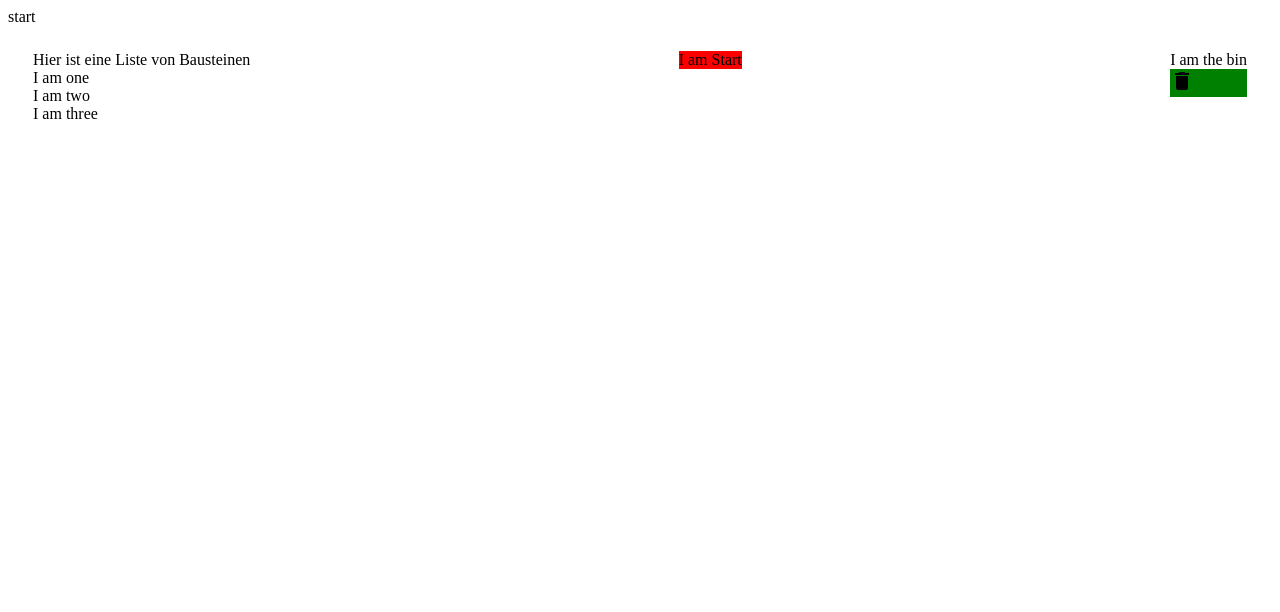
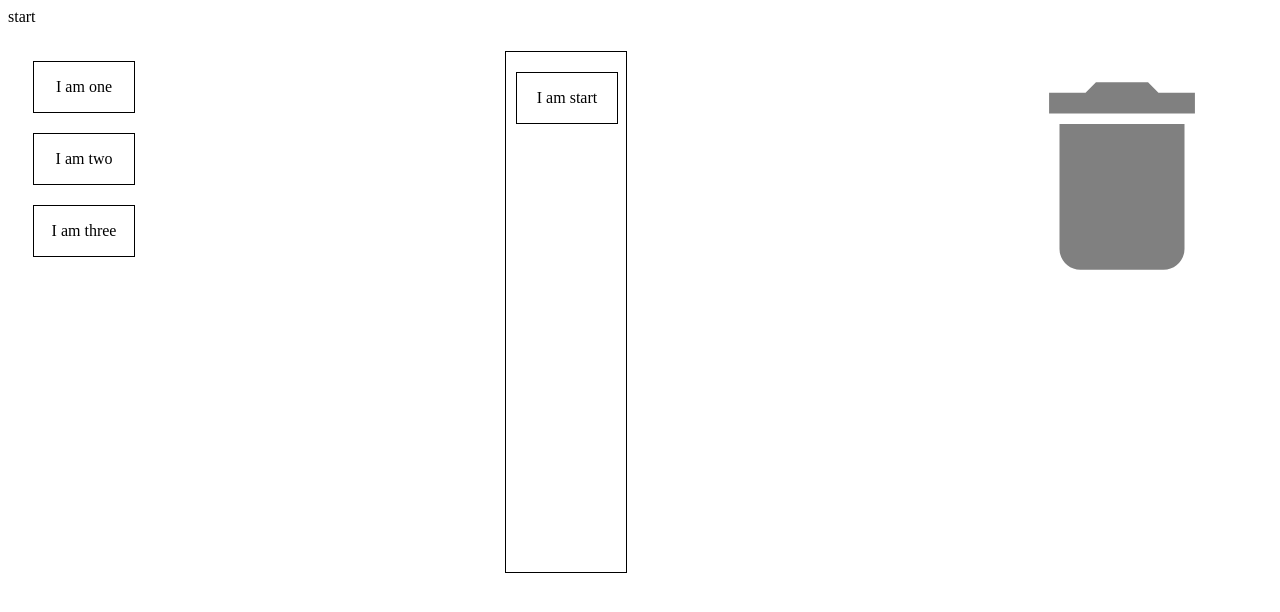
Before and after one commit to LMU-TINA-ABT/dndplayground, a React (Create React App) app: page / in a window 1280 px wide. Shown: the top 612 px of the page. Built offline with nearby package versions, Linux system fonts and the light colour scheme.

Commit message:
zwischenstand

```diff
--- a/src/App.tsx
+++ b/src/App.tsx
@@ -1,47 +1,61 @@
 import React, {useState} from 'react';
-import {closestCenter, DndContext, DragOverlay, rectIntersection} from '@dnd-kit/core';
-import {Draggable} from './components/draggable/Draggable';
+import {
+    closestCenter,
+    DndContext,
+    DragOverlay,
+    KeyboardSensor,
+    PointerSensor,
+    useSensor,
+    useSensors
+} from '@dnd-kit/core';
+import {BuildingBlock} from './components/draggable/BuildingBlock';
 import {Stack} from "@mui/material";
-import {Droppable} from "./components/droppable/Droppable";
-import {Item, ItemProps} from "./components/draggable/Item";
-import {arrayMove} from "@dnd-kit/sortable";
+import {AlgorithmContainer} from "./components/droppable/AlgorithmContainer";
+import {ItemProps, MyItem} from "./components/draggable/MyItem";
+import {arrayMove, sortableKeyboardCoordinates} from "@dnd-kit/sortable";
 import {Bin} from "./components/droppable/Bin";
 
 function App() {
     const [activeId, setActiveId] = useState("null");
-    const [active, setActive] = useState(true);
-    const [items, setItems] = useState<ItemProps[]>([{id: "Start"}]);
+    const [isActive, setIsActive] = useState(true);
+    const [items, setItems] = useState<ItemProps[]>([]);
     const [number, setNumber] = useState<number>(1);
     const [myText, setMyText] = useState<string>("start");
 
+    const sensors = useSensors(
+        useSensor(PointerSensor),
+        useSensor(KeyboardSensor, {
+            coordinateGetter: sortableKeyboardCoordinates
+        })
+    );
+
     return (
-        <DndContext onDragEnd={handleDragEnd} onDragStart={handleDragStart} onDragOver={handleDragOver} collisionDetection={closestCenter}>
+        <DndContext onDragEnd={handleDragEnd} onDragStart={handleDragStart} onDragOver={handleDragOver}
+                    collisionDetection={closestCenter} sensors={sensors}>
             <div>{myText}</div>
             <Stack direction={"row"} spacing={6} justifyContent={"space-between"}>
                 <div style={{margin: "25px"}}>
-                    Hier ist eine Liste von Bausteinen
                     <Stack direction={"column"}>
-                        <Draggable id="one" isInAlgorithm={false}/>
-                        <Draggable id="two" isInAlgorithm={false}/>
-                        <Draggable id="three" isInAlgorithm={false}/>
+                        <BuildingBlock id="one" isInAlgorithm={false}/>
+                        <BuildingBlock id="two" isInAlgorithm={false}/>
+                        <BuildingBlock id="three" isInAlgorithm={false}/>
                     </Stack>
                 </div>
                 <div style={{margin: "25px"}}>
-                    <Droppable id={"droppable"} items={items}></Droppable>
+                    <AlgorithmContainer id={"algorithmContainer"} items={items}></AlgorithmContainer>
                 </div>
                 <div style={{margin: "25px"}}>
-                    I am the bin
                     <Bin id={"bin"}></Bin>
                 </div>
             </Stack>
             <DragOverlay>
-                {active ? <Item id={activeId}/> : null}
+                {isActive ? <MyItem isOverlay={true} id={activeId}/> : null}
             </DragOverlay>
         </DndContext>
     );
 
     function handleDragStart(event: any) {
-        setActive(true);
+        setIsActive(true);
         setActiveId(event.active.id);
     }
 
@@ -58,7 +72,7 @@ function App() {
     function handleDragEnd(event: any) {
         const {over, active} = event;
 
-        setActive(false);
+        setIsActive(false);
 
         if (over && over.id === "bin" && active.data.current.isInAlgorithm) {
             const newItems = [...items];
@@ -69,7 +83,7 @@ function App() {
         if (over && over.id !== "bin" && !active.data.current.isInAlgorithm) {
             const index = items.indexOf(items.find(item => item.id === over.id)!);
             const newItems = [...items];
-            newItems.splice(index, 0, {id: active.id + getNumber()})
+            newItems.splice(index, 0, {id: active.id + getNumber(), isOverlay:false})
             setItems(newItems);
         } else if (over && over.id !== "bin") {
             if (active.id !== over.id) {
--- /dev/null
+++ b/src/components/draggable/AlgorithmBlock.tsx
@@ -0,0 +1,39 @@
+import React from 'react';
+import {MyItem} from "./MyItem";
+import {useSortable} from "@dnd-kit/sortable";
+import {CSS} from '@dnd-kit/utilities';
+
+type DraggableProps = {
+    id: string,
+    isInAlgorithm: boolean,
+    isNonDraggable?: boolean
+}
+
+export const AlgorithmBlock: React.FC<DraggableProps> = (props: DraggableProps) => {
+    const {
+        isOver,
+        attributes,
+        listeners,
+        setNodeRef: useAlgorithmBlockRef,
+        transform,
+        transition
+    } = useSortable({
+        id: props.id,
+        data: {isInAlgorithm: props.isInAlgorithm},
+        disabled: props.isNonDraggable
+    });
+
+
+    const style = {
+        transform: CSS.Transform.toString(transform),
+        transition,
+    };
+
+    return (
+        <div ref={useAlgorithmBlockRef} style={style} {...attributes} {...listeners}>
+            <MyItem isOverlay={false} id={props.id} isOver={isOver}/>
+        </div>
+    );
+};
+
+export default AlgorithmBlock;
--- a/src/components/draggable/Draggable.tsx
+++ b/src/components/draggable/BuildingBlock.tsx
@@ -1,13 +1,13 @@
-import React, {useRef} from 'react';
+import React from 'react';
 import {useDraggable} from '@dnd-kit/core';
-import {Item} from "./Item";
+import {MyItem} from "./MyItem";
 
 type DraggableProps = {
     id: string,
     isInAlgorithm: boolean
 }
 
-export const Draggable: React.FC<DraggableProps> = (props: DraggableProps) => {
+export const BuildingBlock: React.FC<DraggableProps> = (props: DraggableProps) => {
     const {attributes, listeners, setNodeRef, transform} = useDraggable({
         id: props.id,
         data: {isInAlgorithm: props.isInAlgorithm}
@@ -20,9 +20,9 @@ export const Draggable: React.FC<DraggableProps> = (props: DraggableProps) => {
 
     return (
         <div ref={setNodeRef} style={style} {...listeners} {...attributes}>
-            <Item id={props.id} />
+            <MyItem id={props.id} isOverlay={false} />
         </div>
     );
 };
 
-export default Draggable;
+export default BuildingBlock;
--- a/src/components/draggable/Item.tsx
+++ /dev/null
@@ -1,10 +0,0 @@
-
-export type ItemProps = {
-    id: string;
-}
-
-export const Item: React.FC<ItemProps> = (props: ItemProps) => {
-    return(
-        <div>I am {props.id}</div>
-    )
-}
--- /dev/null
+++ b/src/components/draggable/MyItem.tsx
@@ -0,0 +1,35 @@
+
+export type ItemProps = {
+    id: string;
+    isOverlay: boolean;
+    isOver?: boolean;
+}
+
+export const MyItem: React.FC<ItemProps> = (props: ItemProps) => {
+
+    function getBackgroundColor() {
+        if (props.isOverlay) {
+            return "grey";
+        } else if (props.isOver) {
+            return "red";
+        } else {
+            return "white";
+        }
+    }
+
+    const style = {
+        width: 100,
+        height: 50,
+        backgroundColor: getBackgroundColor(),
+        display: "flex",
+        alignItems: "center",
+        justifyContent: "center",
+        border: "1px solid black",
+        margin: "10px 0",
+        background: "white"
+    };
+
+    return(
+        <div style={style}>I am {props.id} </div>
+    )
+}
--- a/src/components/draggable/Sortable.tsx
+++ /dev/null
@@ -1,35 +0,0 @@
-import React from 'react';
-import {Item} from "./Item";
-import {useSortable} from "@dnd-kit/sortable";
-import {useDroppable} from "@dnd-kit/core";
-
-type DraggableProps = {
-    id: string,
-    isInAlgorithm: boolean
-}
-
-export const Sortable: React.FC<DraggableProps> = (props: DraggableProps) => {
-    const {attributes, listeners, setNodeRef: useSortableRef, transform} = useSortable({
-        id: props.id,
-        data: {isInAlgorithm: props.isInAlgorithm}
-    });
-
-    const {setNodeRef: setThirdDroppableRef} = useDroppable({
-        id: "container"
-    });
-
-    const style = transform ? {
-        zIndex: 500
-        //transform: `translate3d(${transform.x}px, ${transform.y}px, 0)`,
-    } : undefined;
-
-    return (
-        <div style={{backgroundColor: "red"}} ref={setThirdDroppableRef}>
-            <div ref={useSortableRef} style={style} {...listeners} {...attributes}>
-                <Item id={props.id}/>
-            </div>
-        </div>
-    );
-};
-
-export default Sortable;
--- /dev/null
+++ b/src/components/droppable/AlgorithmContainer.tsx
@@ -0,0 +1,40 @@
+import React from 'react';
+import {ItemProps} from "../draggable/MyItem";
+import {SortableContext, verticalListSortingStrategy} from "@dnd-kit/sortable";
+import AlgorithmBlock from "../draggable/AlgorithmBlock";
+import {useDroppable} from "@dnd-kit/core";
+import {Stack} from "@mui/material";
+
+type DroppableProps = {
+    id: string,
+    items: ItemProps[]
+}
+
+export function AlgorithmContainer(props: DroppableProps) {
+
+    const style = {
+        width: 100,
+        minHeight: 500,
+        display: "flex",
+        alignItems: "flex-start",
+        border: "1px solid black",
+        padding: "10px 10px 10px 10px",
+        background: "white"
+    };
+
+    const {setNodeRef} = useDroppable({
+        id: props.id
+    });
+
+    return (
+        <SortableContext
+            strategy={verticalListSortingStrategy}
+            items={props.items}
+        >
+            <Stack ref={setNodeRef} style={style} direction={"column"} justifyContent={"flex-start"}>
+                <AlgorithmBlock isNonDraggable={false} isInAlgorithm={true} key={"start"} id={"start"}/>
+                {props.items.map(item => <AlgorithmBlock isInAlgorithm={true} key={item.id} id={item.id}/>)}
+            </Stack>
+        </SortableContext>
+    );
+}
--- a/src/components/droppable/Bin.tsx
+++ b/src/components/droppable/Bin.tsx
@@ -8,13 +8,13 @@ type DroppableProps = {
 
 export function Bin(props: DroppableProps) {
 
-    const {setNodeRef: setSecondDroppableRef} = useDroppable({
+    const {isOver, setNodeRef: setSecondDroppableRef} = useDroppable({
         id: props.id
     });
 
     return (
-        <div style={{backgroundColor: "green"}} ref={setSecondDroppableRef}>
-            <DeleteIcon />
+        <div ref={setSecondDroppableRef}>
+            <DeleteIcon sx={{ fontSize: 250, color: isOver ? "red" : "grey"}}/>
         </div>
     );
 }
--- a/src/components/droppable/Droppable.tsx
+++ /dev/null
@@ -1,20 +0,0 @@
-import React from 'react';
-import {ItemProps} from "../draggable/Item";
-import {rectSortingStrategy, SortableContext} from "@dnd-kit/sortable";
-import Sortable from "../draggable/Sortable";
-
-type DroppableProps = {
-    id: string,
-    items: ItemProps[]
-}
-
-export function Droppable(props: DroppableProps) {
-
-    return (
-        <SortableContext
-            strategy={rectSortingStrategy}
-            items={props.items}>
-            {props.items.map(item => <Sortable isInAlgorithm={true} key={item.id} id={item.id}/>)}
-        </SortableContext>
-    );
-}
```
